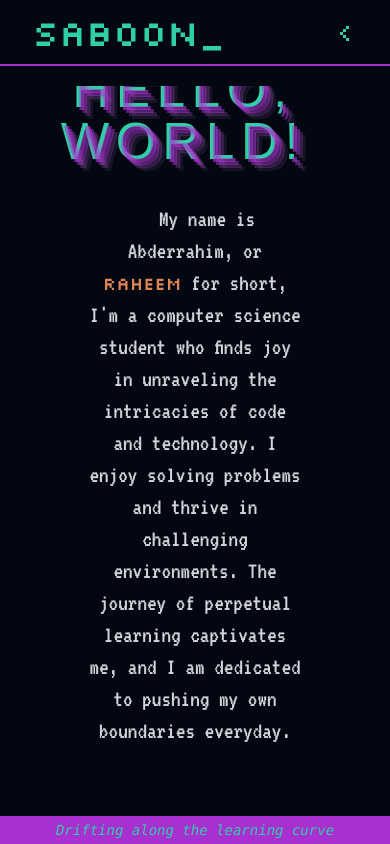
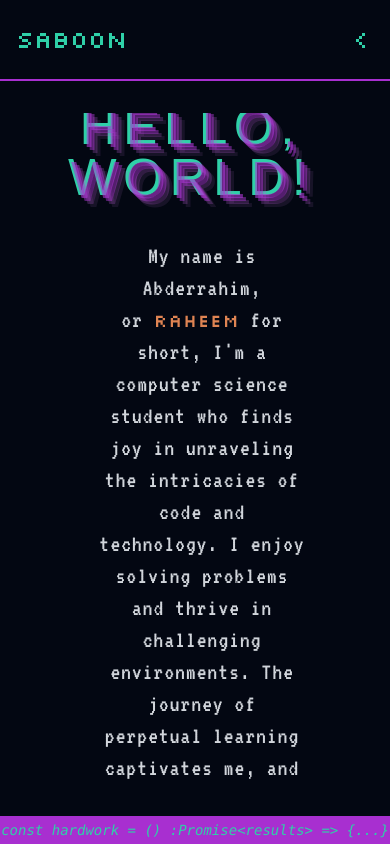
Before and after one commit to abdoumh0/saboon, a Next.js app: page /about in a window 390 px wide. Built offline with nearby package versions, Linux system fonts and the light colour scheme.

Commit message:
fixed some problems in mobile

```diff
--- a/app/about/page.tsx
+++ b/app/about/page.tsx
@@ -5,27 +5,25 @@ type Props = {};
 
 export default function page({}: Props) {
   return (
-    <div className="flex h-[100%] justify-center items-center text-gray-300 mx-auto my-auto fadein">
     <div className="text-center">
       <h1
         className={`${Silkscreen_Regular.className} stroke-black stroke-2 text-8xl text-shadows`}
       >
         Hello, World!
       </h1>
-        <h2 className={`${VT323.className}  mx-4 my-6 text-2xl`}>
-          &emsp;My name is Abderrahim, or{" "}
+      <h2 className={`${VT323.className}  mx-4 my-6 text-2xl tracking-wider`}>
+        My name is Abderrahim, or&nbsp;
         <span
           className={`${Silkscreen_Regular.className} text-lg color-change`}
         >
           Raheem
-          </span>{" "}
-          for short, I'm a computer science student who finds joy in unraveling
-          the intricacies of code and technology. I enjoy solving problems and
-          thrive in challenging environments. The journey of perpetual learning
-          captivates me, and I am dedicated to pushing my own boundaries
-          everyday.
+        </span>
+        &nbsp;for short, I'm a computer science student who finds joy in
+        unraveling the intricacies of code and technology. I enjoy solving
+        problems and thrive in challenging environments. The journey of
+        perpetual learning captivates me, and I am dedicated to pushing my own
+        boundaries everyday.
       </h2>
-      </div>
     </div>
   );
 }
--- a/app/globals.css
+++ b/app/globals.css
@@ -19,6 +19,30 @@
   --color-2: #df8453;
   --color-3: #dd54a6;
   --color-4: #cbd466;
+}
+
+body {
+  display: grid;
+  height: 100dvh;
+  width: 100dvw;
+  grid-template-areas:
+    "nav"
+    "main"
+    "footer";
+  grid-template-rows: 2fr 12fr 1fr;
+  grid-template-columns: 1fr;
+}
+
+.navbar {
+  grid-area: nav;
+}
+
+.main {
+  grid-area: main;
+}
+
+.footer {
+  grid-area: footer;
 }
 
 .fadein {
--- a/app/layout.tsx
+++ b/app/layout.tsx
@@ -19,9 +19,11 @@ export default function RootLayout({
     <html lang="en">
       <body className={`${inter.className}relative h-[100dvh] bg-gray-950`}>
         <Navbar />
-        <div className="h-[80%] overflow-scroll mx-10 px-14 text-gray-300">
-          {children}
-        </div>
+        <main className="main grid overflow-scroll mx-10 px-10 text-gray-300">
+          <div className="flex justify-center items-center text-gray-300 mx-auto fadein">
+            {children}
+          </div>
+        </main>
         <Footer />
       </body>
     </html>
--- a/app/test/page.tsx
+++ b/app/test/page.tsx
@@ -4,5 +4,12 @@ import React from "react";
 type Props = {};
 
 export default function page({}: Props) {
-  return <Loading />;
+  return (
+    <>
+      <div className="flex relative justify-start items-center w-44 h-[16px] border-2 border-purple-500">
+        <div className=" h-3 w-[40%] bg-red-500"></div>
+      </div>
+      {/*<Loading />*/}
+    </>
+  );
 }
--- a/components/Burger.tsx
+++ b/components/Burger.tsx
@@ -8,15 +8,13 @@ type Props = {
 
 export default function Burger({ burgerOpen, setBurgerOpen }: Props) {
   return (
-    <>
     <button
       onClick={(e) => {
         setBurgerOpen(!burgerOpen);
       }}
-        className="md:hidden text-2xl w-[27px]"
+      className="md:hidden burger text-2xl w-[27px]"
     >
       {(burgerOpen && "X") || "<"}
     </button>
-    </>
   );
 }
--- a/components/Footer.tsx
+++ b/components/Footer.tsx
@@ -4,8 +4,8 @@ type Props = {};
 
 export default function Footer({}: Props) {
   return (
-    <footer className="absolute w-full bottom-0 font-mono italic text-sm text-[#2fd0a8] text-center py-1 bg-[#a82fd0]">
-      Drifting along the learning curve
+    <footer className="footer fixed w-full bottom-0 font-mono italic text-sm text-[#2fd0a8] text-center py-1 bg-[#a82fd0]">
+      {"const hardwork = () :Promise<results> => {...}"}
     </footer>
   );
 }
--- a/components/Loading.tsx
+++ b/components/Loading.tsx
@@ -20,7 +20,7 @@ export default function Loading({}: Props) {
   }, [dots]);
   return (
     <div
-      className={`${Silkscreen_Regular.className} flex select-none text-8xl items-center justify-center h-[100%] w-[100%] mx-auto my-auto`}
+      className={`${Silkscreen_Regular.className} flex text-[#a82fd0] select-none text-8xl items-center justify-center h-[100%] w-[100%] mx-auto my-auto`}
     >
       {dots}
     </div>
--- a/components/Logo.tsx
+++ b/components/Logo.tsx
@@ -9,7 +9,7 @@ type Props = {
 export default function Logo({ burgerOpen }: Props) {
   const logo_text = "Saboon";
   const [cursor, setCursor] = useState<boolean>(true);
-  const [logoText, setLogoText] = useState<string>(logo_text);
+  const [logoText, setLogoText] = useState<string>(logo_text.slice(0, 1));
 
   const linkRef = useRef<HTMLAnchorElement | null>(null);
 
@@ -33,19 +33,16 @@ export default function Logo({ burgerOpen }: Props) {
       }
     }, 42);
 
-    console.log("inside logo usef");
-
     return () => clearTimeout(t);
   }, [logoText, burgerOpen]);
 
   return (
     <Link
       ref={linkRef}
-      onMouseOver={(e) => {
-        console.log(linkRef.current?.getBoundingClientRect());
-      }}
       href="/"
-      className="flex text-4xl select-none hover:cursor-pointer rounded min-h-[40px] min-w-[27px]"
+      className={`flex logo items-center text-2xl md:text-4xl select-none hover:cursor-pointer rounded min-h-[40px] min-w-[27px] ${
+        burgerOpen ? "logo-sm" : ""
+      }`}
     >
       <p>{logoText}</p>
       {cursor && <p>_</p>}
--- a/components/Navbar.tsx
+++ b/components/Navbar.tsx
@@ -9,26 +9,40 @@ import Burger from "./Burger";
 type Props = {};
 
 export default function Navbar({}: Props) {
+  const [burgerShouldOpen, setBurgerShouldOpen] = useState<boolean>(false);
   const [burgerOpen, setBurgerOpen] = useState<boolean>(false);
 
   useEffect(() => {
     window.addEventListener("resize", () => {
       if (window.innerWidth > 710.0) {
         // < 768 for a smooth transition when resizing
-        setBurgerOpen(false);
-        console.log(burgerOpen);
+        setBurgerShouldOpen(false);
       }
     });
   }, []);
 
+  useEffect(() => {
+    const width = window.innerWidth;
+    if (burgerShouldOpen) {
+      setTimeout(() => {
+        setBurgerOpen(true);
+      }, 211);
+    } else {
+      setBurgerOpen(false);
+    }
+  }, [burgerShouldOpen]);
+
   return (
     <div
-      className={`${Silkscreen_Regular.className} flex bg-gray-950 justify-between md:px-14 px-8 py-3 mb-5 items-center text-[#2fd0a8] border-b-[2px] border-b-[#a82fd0]`}
+      className={`${Silkscreen_Regular.className} flex navbar bg-gray-950 justify-between md:px-14 px-4 py-3 mb-8 items-center align-middle text-[#2fd0a8] border-b-[2px] border-b-[#a82fd0] min-h-10 md:min-h-14`}
     >
-      <Logo burgerOpen={burgerOpen} />
+      {!burgerOpen && <Logo burgerOpen={burgerShouldOpen} />}
       {burgerOpen && <Navigation_sm />}
       <Navigation />
-      <Burger burgerOpen={burgerOpen} setBurgerOpen={setBurgerOpen} />
+      <Burger
+        burgerOpen={burgerShouldOpen}
+        setBurgerOpen={setBurgerShouldOpen}
+      />
     </div>
   );
 }
--- a/components/Navigation_sm.tsx
+++ b/components/Navigation_sm.tsx
@@ -10,7 +10,7 @@ export default function Navigation({}: Props) {
   const routes = ["Work", "About", "Skills", "Contact"];
 
   return (
-    <ul className="flex justify-between space-x-1 navigation fadein">
+    <ul className="flex text-sm justify-between space-x-1 navigation fadein nv-sm">
       {routes.map((path, key) => (
         <li key={key}>
           <button
```
Lines whose indentation alone changed are shown as unchanged.
